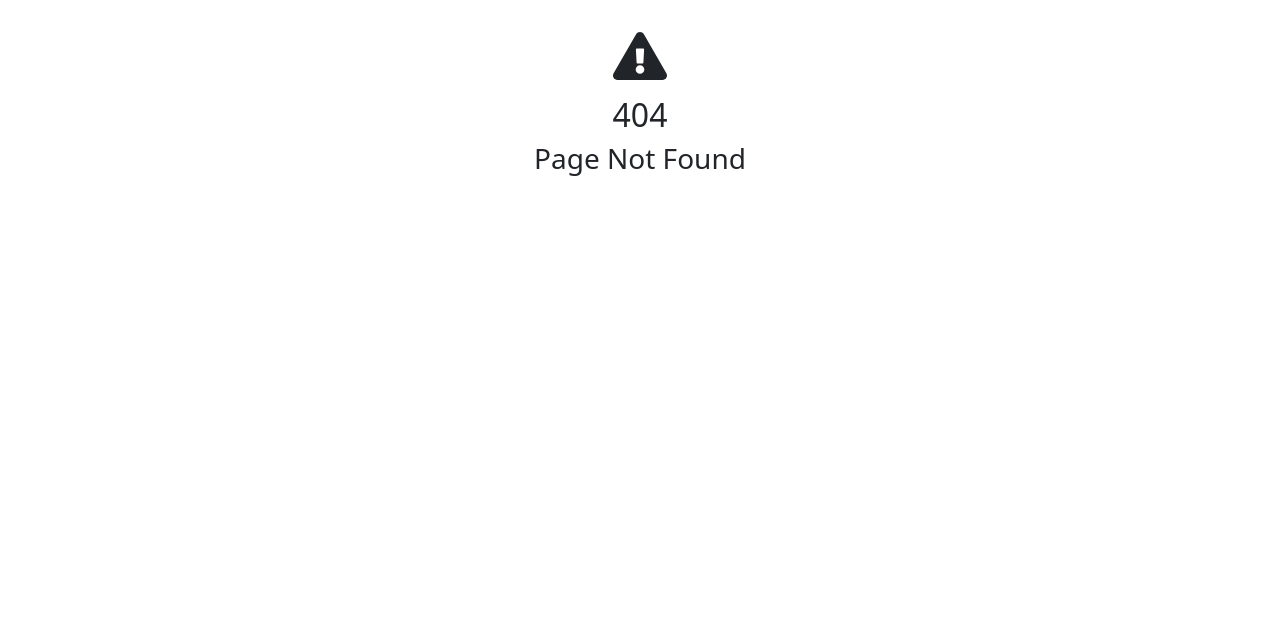
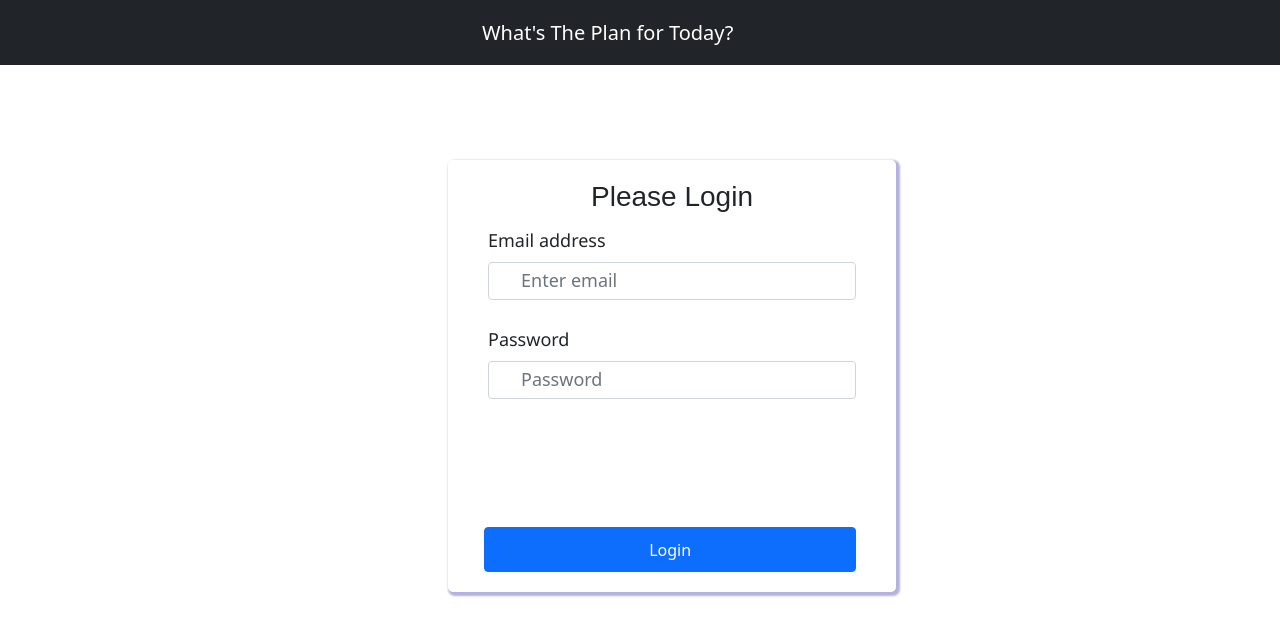
Before and after one commit to gourabb8273/my-todo-list-app, a React (Create React App) app in the folder frontend/: page /login in a window 1280 px wide. Before the commit this address had no page. Shown: the top 636 px of the page. Built offline with nearby package versions, Linux system fonts and the light colour scheme.

Commit message:
login page has added

```diff
--- a/frontend/package.json
+++ b/frontend/package.json
@@ -15,6 +15,7 @@
     "react-bootstrap": "^2.0.3",
     "react-dom": "^17.0.2",
     "react-redux": "^7.2.6",
+    "react-router": "^6.0.2",
     "react-router-dom": "^6.0.2",
     "react-scripts": "4.0.3",
     "redux": "^4.1.2",
--- a/frontend/src/App.css
+++ b/frontend/src/App.css
@@ -1,11 +1,13 @@
 .todo-container__box{
   text-align: center;
 
-  margin-top: 100px;
-  /* width: 60%; */
-   margin-left: 410px;
-  margin-right: 410px;
+  margin-top: 6%;
+  box-shadow: 2px 2px 20px 2px rgb(121, 110, 110);
+   margin-left: 30%;
+  margin-right: 30%;
   background:white;
+  border-radius: 4px;
+  padding-top: 4px;
 }
 .main-body__container{
   /* background: #ad7bd6; */
--- /dev/null
+++ b/frontend/src/components/Login/login.css
@@ -0,0 +1,54 @@
+.form-login__container{
+    /* display: flex; */
+    border-radius: 5px;
+    /* border: 2px red solid; */
+    position: fixed;
+    top: 20%;
+    left: 35%;
+    width: 35%;
+    height: 54%;
+    padding: 0 20px;
+    /* background: rgb(252, 249, 249); */
+    box-shadow: 2px 2px 2px 2px rgb(178, 177, 224);
+}
+
+.form-login__container > h3{
+  text-align: center;
+  padding-top: 20px;
+  font-family: Arial, Helvetica, sans-serif;
+  font-weight: 500;
+}
+
+.form-login__email{
+    padding: 5px 20px;
+}
+
+.form-login__email--label{
+ font-size: large;
+ font-weight: 500;
+ font-family: 'Segoe UI', Tahoma, Geneva, Verdana, sans-serif;
+}
+
+.form-login__password{
+    padding: 5px 20px;
+}
+
+.form-login__password--label{
+    font-size: large;
+    font-weight: 500;
+    font-family: 'Segoe UI', Tahoma, Geneva, Verdana, sans-serif;
+}
+
+.form-login__email--field{
+
+    border: 3px solid red;
+}
+
+.form-login__button {
+    position: absolute;
+    width: 83%;
+    height: 45px;
+    bottom: 20px;
+    right: 40px;
+
+}
--- /dev/null
+++ b/frontend/src/components/Login/login.js
@@ -0,0 +1,73 @@
+import React, { useState } from 'react';
+import { Button, Form } from 'react-bootstrap';
+
+import NavBar from '../NavBar/navbar';
+import './login.css'
+
+function Login() {
+
+    const initialState = {
+        email: null,
+        password: null
+    }
+    const [loginState, setLoginState] = useState(initialState)
+
+    /**
+     * SET THE STATE WITH LOGIN CREDENTIALS
+     */
+    function handleOnSubmit(e) {
+        e.preventDefault();
+        console.log(loginState)
+
+    }
+
+    /**
+     * SET THE LOGIN EMAIL ID
+     */
+    function handleChangeEmail(e) {
+        e.preventDefault();
+        setLoginState({
+            ...loginState, email: e.target.value
+        })
+        console.log(e.target.value)
+    }
+
+    /**
+     * SET THE LOGIN PASSWORD
+     */
+    function handleChangePassword(e) {
+        e.preventDefault();
+        setLoginState({
+            ...loginState, password: e.target.value
+        })
+
+    }
+
+    return (
+        <div className="login-container">
+            <NavBar />
+            <div className="form-login__container">
+                <h3>Please Login </h3>
+                <Form className="form-login" onSubmit={handleOnSubmit}>
+                    <Form.Group className="mb-3 form-login__email" controlId="formBasicEmail">
+                        <Form.Label className="form-login__email--label">Email address</Form.Label>
+                        <Form.Control onChange={handleChangeEmail} value={loginState.email} classNamë="form-login__email--field" type="email" placeholder="Enter email" />
+                    </Form.Group>
+
+                    <Form.Group className="mb-3 form-login__password" controlId="formBasicPassword">
+                        <Form.Label className="form-login__password--label">Password</Form.Label>
+                        <Form.Control onChange={handleChangePassword} value={loginState.password} type="password" placeholder="Password" />
+                    </Form.Group>
+                    {/* <Form.Group className="mb-3" controlId="formBasicCheckbox">
+                        <Form.Check type="checkbox" label="Check me out" />
+                    </Form.Group> */}
+                    <Button className="form-login__button" variant="primary" type="submit">
+                        Login
+                    </Button>
+                </Form>
+            </div>
+        </div>
+    )
+}
+
+export default Login;
--- a/frontend/src/components/NavBar/navbar.js
+++ b/frontend/src/components/NavBar/navbar.js
@@ -11,9 +11,9 @@ function NavBar(props){
         <Navbar className="navbar-header" expand="lg" bg="dark" variant="dark">
         <Container>
           <Navbar.Brand className="navbar-header_item" href="#">What's The Plan for Today?</Navbar.Brand>
-          <Nav className="me-auto">
+          {/* <Nav className="me-auto">
             <Nav.Link  className="navbar-header_link" href="#login">Login</Nav.Link>
-            </Nav>
+            </Nav> */}
         </Container>
       </Navbar>
 
--- /dev/null
+++ b/frontend/src/components/ToDoForm/toDoForm.css
@@ -0,0 +1,53 @@
+.todolist-form{
+    width: 95%;
+  display: flex;
+  margin:auto;
+  justify-content: center;
+}
+
+.todolist-form__input{
+    width:410px;
+    height: 50px;
+    border-radius: 2px;
+    border: 1px solid rgba(5, 5, 5, 0.534);
+
+}
+
+.todolist-form__input[type="text"]{
+    font-size: 20px;
+}
+
+::placeholder{
+    padding-left: 20px ;
+    font-size: large;
+}
+
+
+.todolist-form__submit{
+    margin:auto;
+    margin-left: 4px;
+    width:110px;
+    height: 50px;
+    border-radius: 2px;
+    color: rgb(255, 255, 255);
+    background: rgb(20, 129, 56);
+    font-size: large;
+    font-family: sans-serif;
+}
+
+.todolist-form__search{
+    margin: 5px;
+    width: 95%;
+    height: 55px;
+}
+
+.todolist-form__search[type="text"]{
+    font-size: 20px;
+    border-bottom: 2px solid grey;
+
+}
+
+.todolist-form__submit:hover{
+    background: rgb(7, 41, 17);
+    color: rgb(241, 241, 248);
+}
--- a/frontend/src/components/ToDoForm/toDoForm.js
+++ b/frontend/src/components/ToDoForm/toDoForm.js
@@ -1,14 +1,16 @@
 import React from 'react';
+
+import  './toDoForm.css';
 
 function ToDoForm(props){
     return (
-        <div className="todolist-form">
-            {console.log(props)}
-        <form onSubmit={props.handleOnSubmit}>
-        <input className="todolist-form__search" type="text" value={props.findValue} placeholder="Search Here.." onChange={props.handleFindItem} />
+        <div >
+            <h2>To Do List</h2>
+             <input className="todolist-form__search" type="text" value={props.findValue} placeholder="Search Here.." onChange={props.handleFindItem} />
+        <form className ="todolist-form" onSubmit={props.handleOnSubmit}>
             <input className="todolist-form__input" type="text" placeholder="Add tasks here.." value={props.state}
                 onChange={props.handleInputChange} />
-            <input className="todolist-form__submit" type="submit" value="Add" ></input>
+            <button className="todolist-form__submit">Add</button>
 
         </form>
     </div>
--- a/frontend/src/components/ToDoList/toDoList.css
+++ b/frontend/src/components/ToDoList/toDoList.css
@@ -1,73 +1,12 @@
-.todolist-form__input{
-    width:410px;
-    height: 50px;
-    margin-bottom: 4px;
-    margin-top: 8px;
-    border-radius: 2px;
-    border: 2px solid rgba(0, 0, 0, 0.534);
 
-}
-::placeholder{
-    padding-left: 20px ;
-    font-size: large;
-}
-.todolist-form__input[type="text"]{
-    font-size: 20px;
-    /* font-family: serif; */
-
-}
-
-.todolist-form__search{
-    width: 95%;
-    height: 45px;;
-    margin-top: 6px;
-
-
-}
-.todolist-form__search[type="text"]{
-    font-size: 20px;
-    border-bottom: 2px solid grey;
-    /* font-family: serif; */
-
-}
-.todolist-form__submit{
-    width:100px;
-    margin-left: 10px;
-    margin-bottom: 5px;
-    height: 55px;
-    border-radius: 2px;
-    color: rgb(255, 255, 255);
-    background: rgb(30, 136, 66);
-    font-size: large;
-    font-family: sans-serif;
-
-
-}
-.todolist-form__submit:hover{
-    background: rgb(29, 11, 71);
-    color: rgb(241, 241, 248);
-}
 
 .todolist-form__clear{
     position: relative;
-    left: 220px;
+    left: 225px;
     height: 2.7rem;
     width: 6rem;
     margin-right: 20px;
-    /* margin: 5px; */
-    margin-bottom: 10px;
-    /* width:95%;
-    margin-left: 5px;
-
-    margin-top: 8px;
-    height: 42px;
-    border-radius: 2px;
-    color: rgb(255, 255, 255);
-    background: rgb(184, 6, 6);
-    font-size: large;
-    font-family: sans-serif; */
-
-
+    margin-bottom: 7px;
 }
 
 .list-group__task{
--- a/frontend/src/components/ToDoListItem/toDoListItem.css
+++ b/frontend/src/components/ToDoListItem/toDoListItem.css
@@ -1,6 +1,7 @@
 .list-group__container{
     display: flex;
     justify-content: space-around;
+
 }
 
 .list-group__icon{
@@ -14,10 +15,14 @@
     display: flex;
     border-radius: 3px;
     background: rgb(247, 247, 247);
-    margin: 2.5%;
+    margin: 1% 2%;
     height: 48px;
-    border: 2px solid rgb(228, 208, 208);
-    box-shadow: 1px 2px 5px 1px rgb(236, 214, 214);
+    border: 1px solid rgb(238, 218, 218);
+    box-shadow: 1px 1px 1px 1px rgb(236, 214, 214);
+}
+
+.todolist-task__items:hover{
+    background: rgb(250, 230, 230);
 }
 
 .todolist-task__items button{
--- a/frontend/src/index.js
+++ b/frontend/src/index.js
@@ -2,12 +2,13 @@ import React from 'react';
 import ReactDOM from 'react-dom';
 import reportWebVitals from './reportWebVitals';
 import { Provider } from 'react-redux';
-import { BrowserRouter as Router, Route, Routes, Link } from 'react-router-dom';
+import { BrowserRouter as Router, Route, Routes, Link, Redirect } from 'react-router-dom';
 
 import './index.css';
 import App from './App';
 import store from './store/store';
 import PageNotFound from './components/PageNotFound/pageNotFound';
+import Login from './components/Login/login';
 
 function IndexRoute(props) {
   return (
@@ -16,6 +17,7 @@ function IndexRoute(props) {
       <Router>
         <Routes>
           <Route exact path="/" element={<App/>}/>
+          <Route exact path="/login" element={<Login/>}/>
           <Route path="/*" element={<PageNotFound/>}/>
         </Routes>
     </Router>
--- a/frontend/src/store/store.js
+++ b/frontend/src/store/store.js
@@ -2,7 +2,7 @@ import { configureStore } from "@reduxjs/toolkit";
 import toDoReducer from './slices/toDoSlice'
 
 const store = configureStore({
-    reducer: {todo: toDoReducer}
+    reducer: {todo: toDoReducer},
 })
 
 export default store;
```
Also changed, not shown: frontend/src/components/ToDoList/toDoList.js (+4 -4 lines), 1 other file (tests, documents, lock files or other folders).
